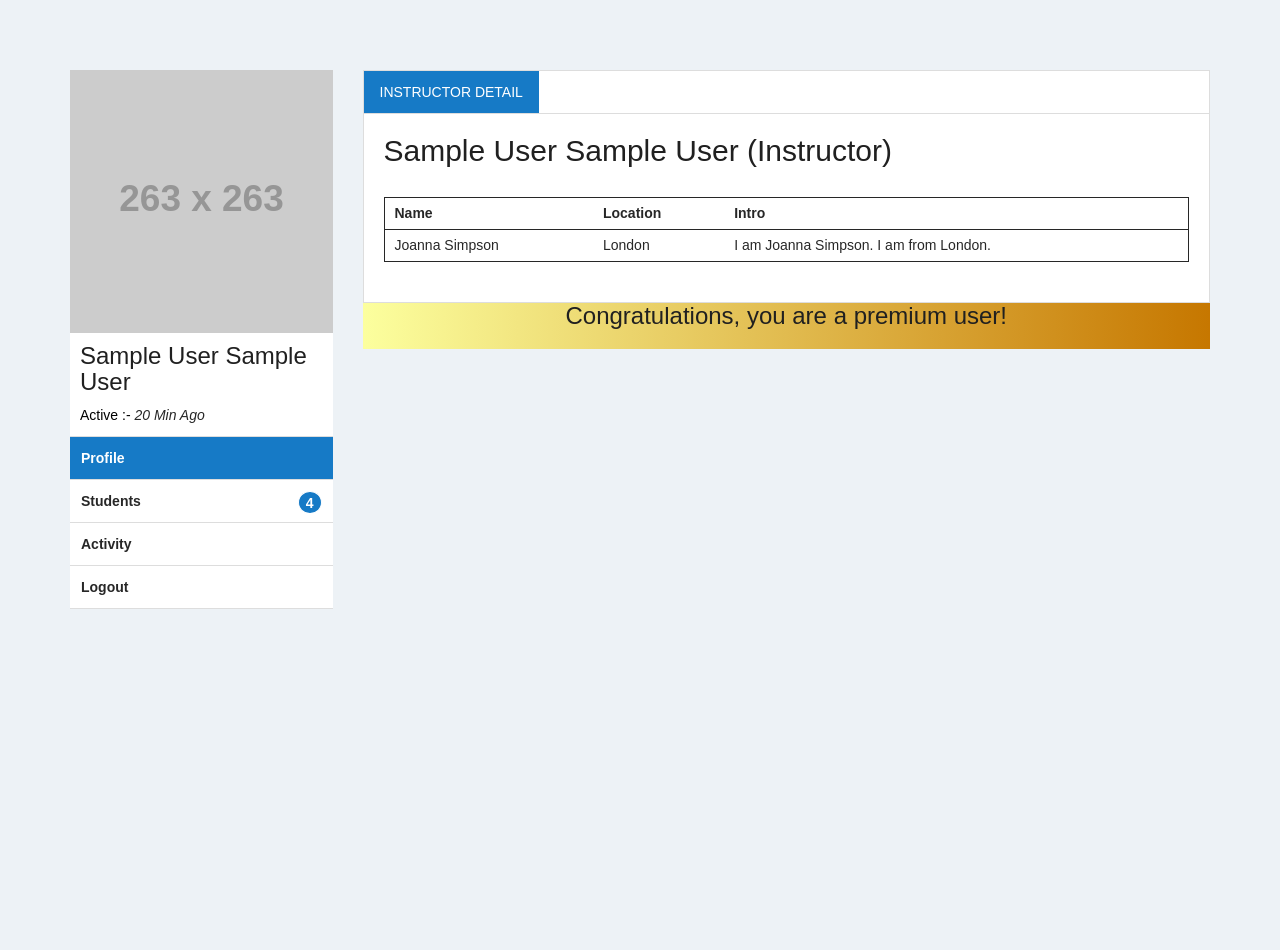
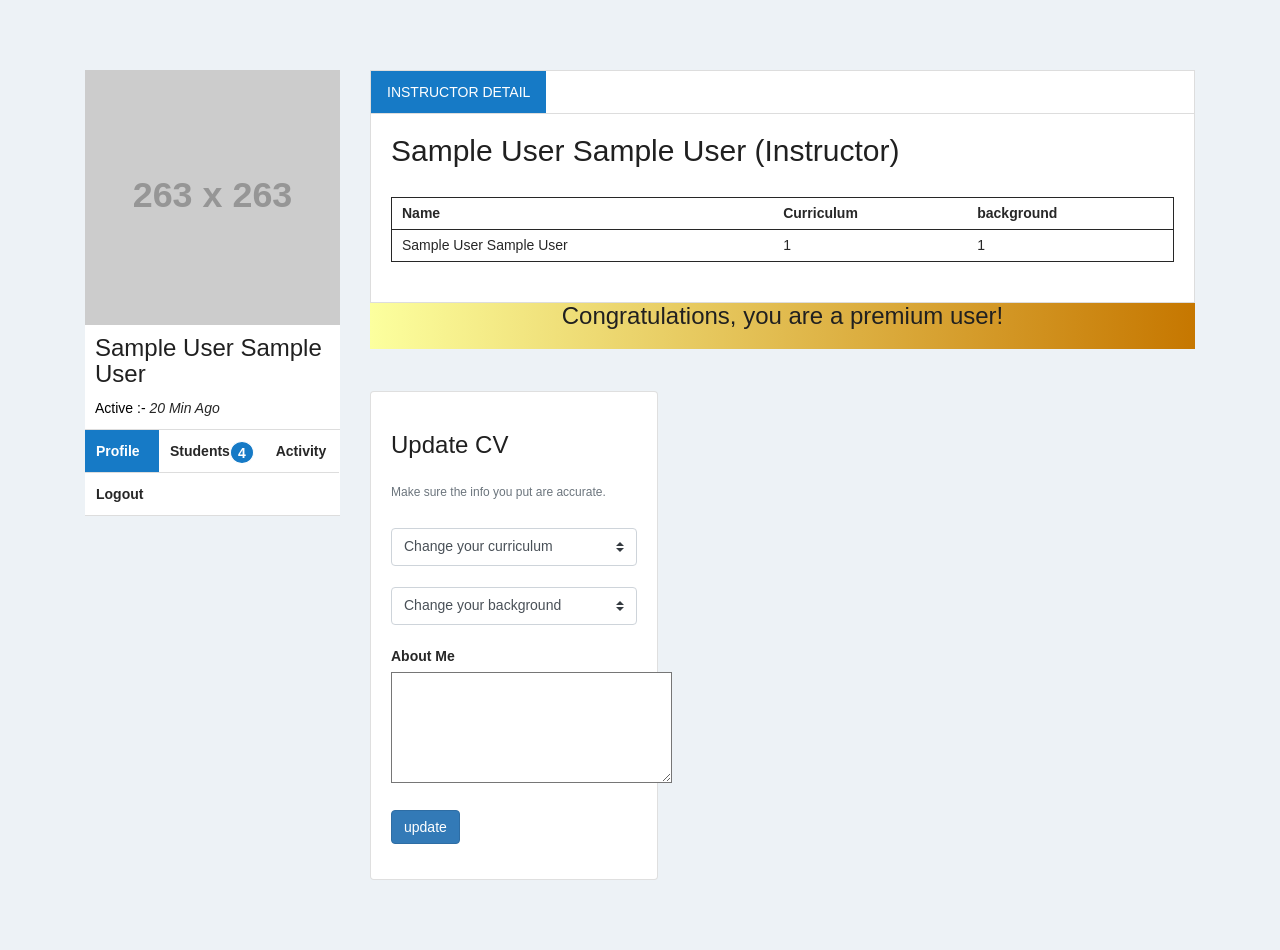
Before and after one commit to Al-Ibne-Siam/TutorPlus, a PHP site: page /tutor.php in a window 1280 px wide. Before the commit the page ends 609 px from the top, so only its background shows below. Run offline with PHP 8.4, Linux system fonts and the light colour scheme; the visitor is signed in with stand-in values (Sample User, id 1); grey boxes labelled with a size stand in for pictures from a placeholder-image service; some libraries are stand-ins or nearby versions.

Commit message:
added CV updater and modified tutor page

```diff
--- a/lib/login_process.php
+++ b/lib/login_process.php
@@ -43,6 +43,11 @@ if(mysqli_num_rows($query) == 1){
     $_SESSION['lname'] = $row['lname'];
 
     if(mysqli_num_rows($userQuery) == 1) {
+      $result2 = mysqli_query($conn, $user_check);
+      $row2 = mysqli_fetch_assoc($result2);
+      $_SESSION['curriculum'] = $row2['curriculum'];
+      $_SESSION['background'] = $row2['background'];
+      $_SESSION['about_me'] = $row2['about_me'];
       echo "<script>window.open('./../tutor.php','_self') </script>";
       exit();
 
--- a/lib/register.php
+++ b/lib/register.php
@@ -32,6 +32,9 @@
         mysqli_query($conn, $insert_tutor);
         session_start();
         $_SESSION['email'] = $email;
+        $_SESSION['curriculum'] = "No info";
+        $_SESSION['background'] = "No info";
+        $_SESSION['about_me'] = "Empty";
         $info = "select fname, lname from user where email = '$email';";
         $result = mysqli_query($conn, $info);
         $row = mysqli_fetch_assoc($result);
--- a/student.php
+++ b/student.php
@@ -54,7 +54,7 @@ Purchase:
 					 <div class="ed_tabs_left">
 						<ul class="nav nav-tabs">
 						  <li class="active"><a href="#dashboard" data-toggle="tab">dashboard</a></li>
-						  <li><a href="#courses" data-toggle="tab">tuitors <span>4</span></a></li>
+						  <li><a href="#courses" data-toggle="tab">tutors <span>4</span></a></li>
 						  <li><a href="#activity" data-toggle="tab">activity</a></li>
 						  <li><a href="#notification" data-toggle="tab">notifications <span>0</span></a></li>
 						  <li><a href="#profile" data-toggle="tab">profile</a></li>
@@ -88,7 +88,7 @@ Purchase:
 								<div class="tab-content">
 									<div role="tabpanel" class="tab-pane active" id="my">
 									<div class="ed_inner_dashboard_info">
-									<h2>you have 4 tuitors nearby</h2>
+									<h2>you have 4 tutors nearby</h2>
 										<div class="row">
 											<div class="ed_mostrecomeded_course_slider">
 												<div class="col-lg-4 col-md-4 col-sm-6 col-xs-12 ed_bottompadder20">
--- a/tutor.php
+++ b/tutor.php
@@ -29,6 +29,11 @@ Purchase:
 <meta name="keywords" content="Educo, html template, Education template" />
 <meta name="author"  content="Kamleshyadav"/>
 <meta name="MobileOptimized" content="320" />
+
+<link rel="stylesheet" href="https://maxcdn.bootstrapcdn.com/bootstrap/4.0.0/css/bootstrap.min.css" integrity="sha384-Gn5384xqQ1aoWXA+058RXPxPg6fy4IWvTNh0E263XmFcJlSAwiGgFAW/dAiS6JXm" crossorigin="anonymous">
+<script src="https://code.jquery.com/jquery-3.2.1.slim.min.js" integrity="sha384-KJ3o2DKtIkvYIK3UENzmM7KCkRr/rE9/Qpg6aAZGJwFDMVNA/GpGFF93hXpG5KkN" crossorigin="anonymous"></script>
+<script src="https://cdnjs.cloudflare.com/ajax/libs/popper.js/1.12.9/umd/popper.min.js" integrity="sha384-ApNbgh9B+Y1QKtv3Rn7W3mgPxhU9K/ScQsAP7hUibX39j7fakFPskvXusvfa0b4Q" crossorigin="anonymous"></script>
+<script src="https://maxcdn.bootstrapcdn.com/bootstrap/4.0.0/js/bootstrap.min.js" integrity="sha384-JZR6Spejh4U02d8jOt6vLEHfe/JQGiRRSQQxSfFWpi1MquVdAyjUar5+76PVCmYl" crossorigin="anonymous"></script>
 
 <!--srart theme style -->
 <link href="css/main.css" rel="stylesheet" type="text/css"/>
@@ -81,15 +86,15 @@ Purchase:
 											<thead>
 												<tr>
 													<th>Name</th>
-													<th>Location</th>
-													<th>Intro</th>
+													<th>Curriculum</th>
+													<th>background</th>
 												</tr>
 											</thead>
 											<tbody>
 												<tr>
-													<td>Joanna Simpson</td>
-													<td>London</td>
-													<td>I am Joanna Simpson. I am from London.</td>
+													<td><?=$_SESSION['fname']?> <?=$_SESSION['lname']?></td>
+													<td><?=$_SESSION['curriculum']?></td>
+													<td><?=$_SESSION['background']?></td>
 												</tr>
 											</tbody>
 										</table>
@@ -104,6 +109,40 @@ Purchase:
 						<div class="premium-box">
 							<h3>Congratulations, you are a premium user!</h3>
 						</div>
+            <br>
+            <br>
+            <div class="myinfo">
+              <div class="card" style="width: 18rem;">
+                <div class="card-body">
+                  <h3 class="card-title">Update CV</h3>
+                  <br>
+                  <h6 class="card-subtitle mb-2 text-muted">Make sure the info you put are accurate.</h6>
+                  <br>
+                  <form class="form-group" action="#" method="post">
+                    <select class="custom-select custom-select-md">
+                      <option selected>Change your curriculum</option>
+                      <option value="1">Bangla medium</option>
+                      <option value="2">English medium</option>
+                    </select>
+                      <br>
+                      <br>
+                      <select class="custom-select custom-select-md">
+                        <option selected>Change your background</option>
+                        <option value="1">Science</option>
+                        <option value="2">Commerce</option>
+                        <option value="3">Arts</option>
+                      </select>
+                      <br>
+                      <br>
+                      <label for="about me">About Me</label>
+                      <textarea name="aboutme" cols="32" rows="5"></textarea>
+                      <br>
+                      <br>
+                      <button type="submit" class="btn btn-primary" name="CV_update">update</button>
+                  </form>
+                </div>
+              </div>
+            </div>
 					</div>
 					<div class="tab-pane" id="b">
 						<div class="ed_dashboard_inner_tab">
@@ -118,7 +157,7 @@ Purchase:
 								<div class="tab-content">
 									<div role="tabpanel" class="tab-pane active" id="my">
 										<div class="ed_inner_dashboard_info">
-											<h2>Students Nearby</h2>
+											<h2>Students</h2>
 											<div class="row">
 												<div class="ed_mostrecomeded_course_slider">
 													<div class="col-lg-4 col-md-4 col-sm-6 col-xs-12 ed_bottompadder20">
```
